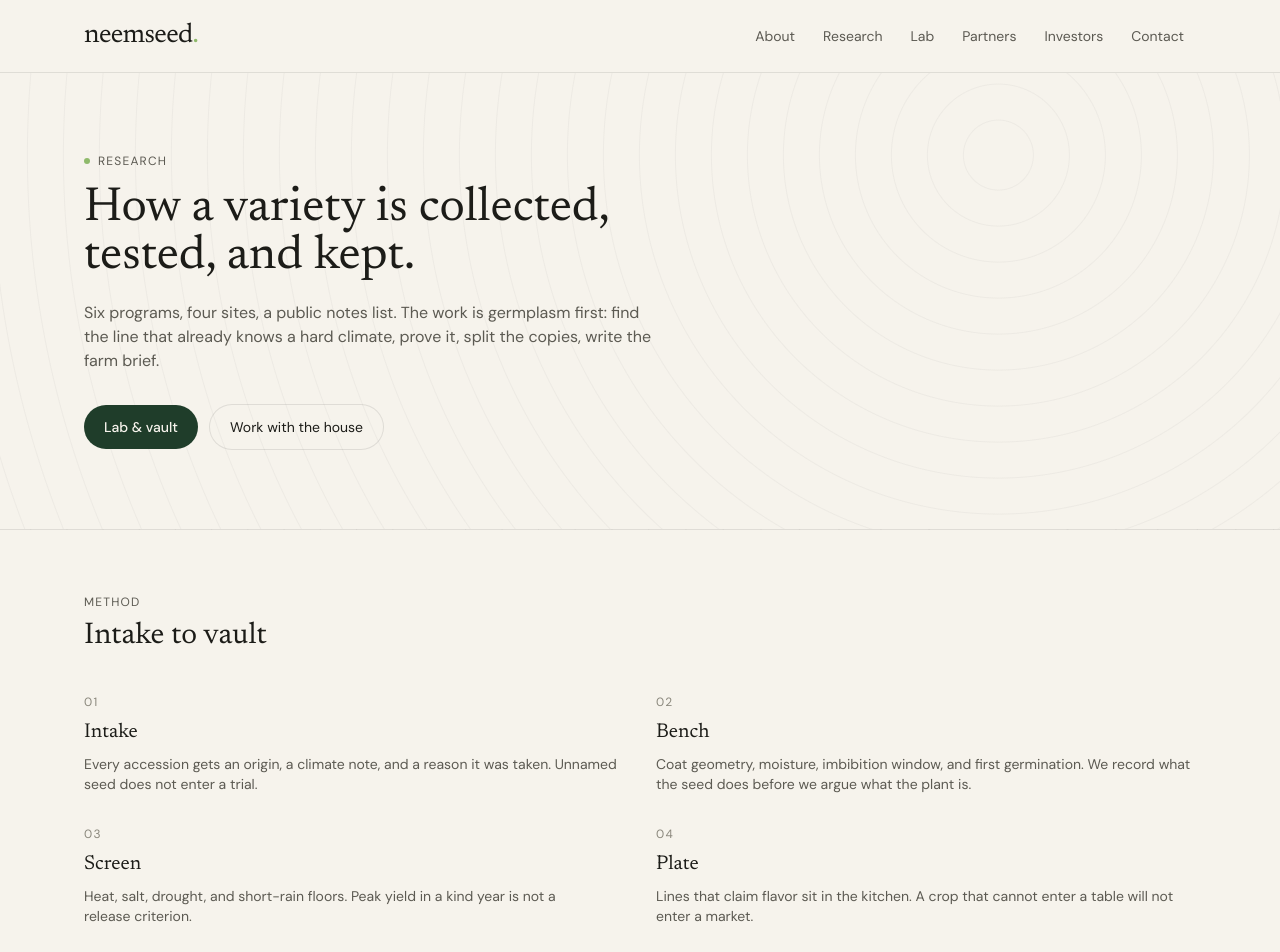
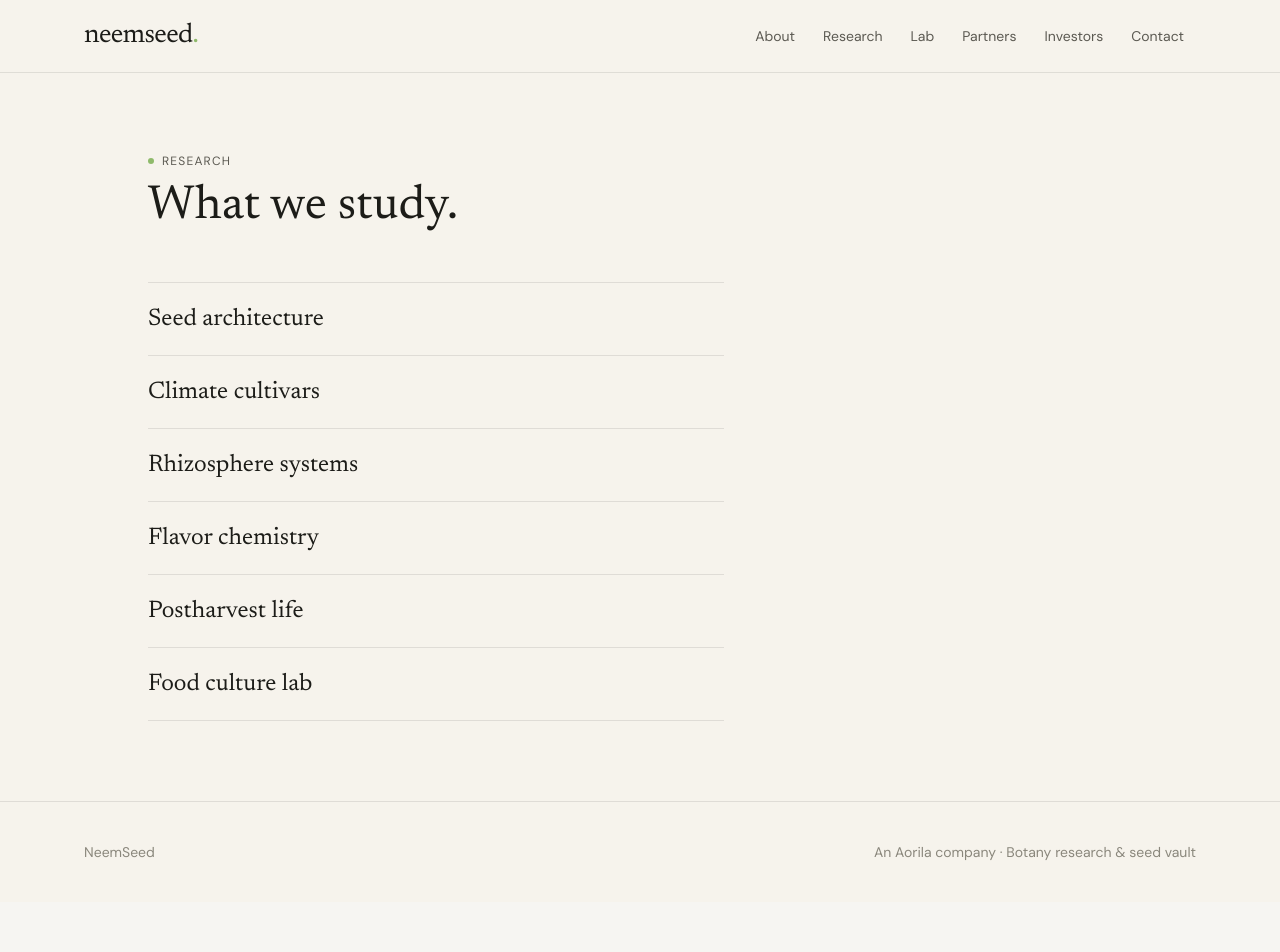
Before and after one commit to nbaldwin09/neemseed, a React (Vite) app: page /research in a window 1280 px wide. Shown: the top 952 px of the page. After the commit the page ends 902 px from the top, so only its background shows below. Built offline with nearby package versions, Linux system fonts and the light colour scheme.

Commit message:
Simplify research

```diff
--- a/src/routes/research.tsx
+++ b/src/routes/research.tsx
@@ -1,135 +1,19 @@
-import { createFileRoute, Link } from "@tanstack/react-router";
-import { PAPERS, PROGRAMS, SITES } from "@/lib/neem/content";
+import { createFileRoute } from "@tanstack/react-router";
+import { SimplePage } from "@/components/simple-page";
+import { PROGRAMS } from "@/lib/neem/content";
 
 export const Route = createFileRoute("/research")({ component: ResearchPage });
 
-const METHOD = [
-  {
-    step: "01",
-    title: "Intake",
-    body: "Every accession gets an origin, a climate note, and a reason it was taken. Unnamed seed does not enter a trial.",
-  },
-  {
-    step: "02",
-    title: "Bench",
-    body: "Coat geometry, moisture, imbibition window, and first germination. We record what the seed does before we argue what the plant is.",
-  },
-  {
-    step: "03",
-    title: "Screen",
-    body: "Heat, salt, drought, and short-rain floors. Peak yield in a kind year is not a release criterion.",
-  },
-  {
-    step: "04",
-    title: "Plate",
-    body: "Lines that claim flavor sit in the kitchen. A crop that cannot enter a table will not enter a market.",
-  },
-  {
-    step: "05",
-    title: "Vault",
-    body: "Live row, house copy, and a cold copy on a different circuit. Then — and only then — a farm brief.",
-  },
-];
-
 function ResearchPage() {
   return (
-    <main>
-      <section className="neem-wash border-b border-line">
-        <div className="mx-auto max-w-6xl px-5 py-16 sm:py-20">
-          <p className="flex items-center gap-2 text-xs uppercase tracking-widest text-muted">
-            <span className="inline-block h-1.5 w-1.5 rounded-full bg-dot" />
-            Research
-          </p>
-          <h1 className="mt-4 max-w-3xl font-display text-4xl leading-[1.08] sm:text-5xl">
-            How a variety is collected, tested, and kept.
-          </h1>
-          <p className="mt-5 max-w-xl text-muted">
-            Six programs, four sites, a public notes list. The work is germplasm first: find the line that already
-            knows a hard climate, prove it, split the copies, write the farm brief.
-          </p>
-          <div className="mt-8 flex flex-wrap gap-3">
-            <Link
-              to="/lab"
-              className="inline-flex h-11 items-center rounded-pill bg-accent px-5 text-sm font-medium text-accent-fg"
-            >
-              Lab & vault
-            </Link>
-            <Link
-              to="/involved"
-              className="inline-flex h-11 items-center rounded-pill px-5 text-sm shadow-[0_0_0_1px_var(--color-line)]"
-            >
-              Work with the house
-            </Link>
-          </div>
-        </div>
-      </section>
-
-      <section className="mx-auto max-w-6xl px-5 py-16">
-        <p className="text-xs uppercase tracking-widest text-muted">Method</p>
-        <h2 className="mt-2 font-display text-3xl">Intake to vault</h2>
-        <ol className="mt-10 grid gap-8 sm:grid-cols-2 lg:grid-cols-5">
-          {METHOD.map((m) => (
-            <li key={m.step}>
-              <p className="text-xs uppercase tracking-widest text-faint">{m.step}</p>
-              <h3 className="mt-2 font-display text-xl">{m.title}</h3>
-              <p className="mt-2 text-sm leading-relaxed text-muted">{m.body}</p>
-            </li>
-          ))}
-        </ol>
-      </section>
-
-      <section className="border-y border-line">
-        <div className="mx-auto max-w-6xl px-5 py-16">
-          <p className="text-xs uppercase tracking-widest text-muted">Programs</p>
-          <h2 className="mt-2 max-w-2xl font-display text-3xl">What the house studies</h2>
-          <div className="mt-10 grid gap-x-10 gap-y-12 sm:grid-cols-2">
-            {PROGRAMS.map((p) => (
-              <article key={p.id} className="border-t border-line pt-6">
-                <p className="text-xs uppercase tracking-widest text-faint">{p.id}</p>
-                <h3 className="mt-2 font-display text-2xl">{p.title}</h3>
-                <p className="mt-3 text-sm leading-relaxed text-muted">{p.copy}</p>
-              </article>
-            ))}
-          </div>
-        </div>
-      </section>
-
-      <section className="mx-auto max-w-6xl px-5 py-16">
-        <p className="text-xs uppercase tracking-widest text-muted">Sites</p>
-        <h2 className="mt-2 font-display text-3xl">Where the work sits</h2>
-        <ul className="mt-8 grid gap-0 sm:grid-cols-2">
-          {SITES.map((s) => (
-            <li key={s.name} className="border-t border-line py-6 sm:px-6 sm:first:pl-0 sm:odd:pl-0">
-              <p className="text-xs uppercase tracking-widest text-muted">{s.place}</p>
-              <h3 className="mt-1 font-display text-2xl">{s.name}</h3>
-              <p className="text-sm text-muted">{s.role}</p>
-            </li>
-          ))}
-        </ul>
-      </section>
-
-      <section className="border-t border-line">
-        <div className="mx-auto max-w-6xl px-5 py-16">
-          <p className="text-xs uppercase tracking-widest text-muted">Notes</p>
-          <h2 className="mt-2 font-display text-3xl">Working papers</h2>
-          <p className="mt-3 max-w-xl text-sm text-muted">
-            Internal notes. The record of what the screens showed — not a journal wall.
-          </p>
-          <ul className="mt-8 divide-y divide-line border-y border-line">
-            {PAPERS.map((p) => (
-              <li
-                key={p.title}
-                className="flex flex-col gap-1 py-4 sm:flex-row sm:items-baseline sm:justify-between"
-              >
-                <span>{p.title}</span>
-                <span className="shrink-0 text-sm text-muted">
-                  {p.year} · {p.venue}
-                </span>
-              </li>
-            ))}
-          </ul>
-        </div>
-      </section>
-    </main>
+    <SimplePage kicker="Research" title="What we study.">
+      <ul className="max-w-xl divide-y divide-line border-y border-line">
+        {PROGRAMS.map((p) => (
+          <li key={p.id} className="py-5">
+            <p className="font-display text-2xl">{p.title}</p>
+          </li>
+        ))}
+      </ul>
+    </SimplePage>
   );
 }
```
